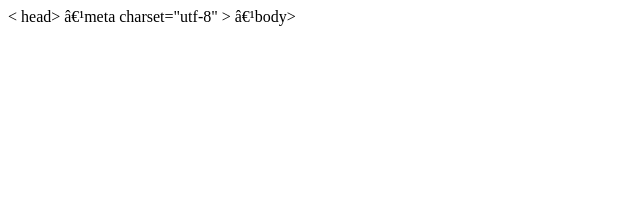
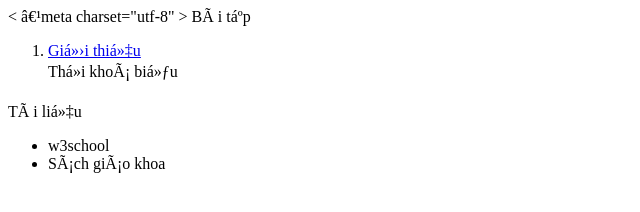
Before and after one commit to Babybuu107/buungoc, a plain HTML site: page index.html in a window 1280 px wide. Shown: the whole page, without its empty margins (0-640 px from the left). Drawn offline with Linux system fonts and the light colour scheme.

Commit message:
Update index.html with new content and corrections
Added content and fixed HTML structure in index.html.

```diff
--- a/index.html
+++ b/index.html
@@ -1,7 +1,16 @@
 <html >
-< head>
-‹meta charset="utf-8" >
+  <
+  ‹meta charset="utf-8" >
 </head>
-‹body>
+<body>
+    Bài tập
+    <ol>
+      <li> <a href=contents/gioithieu.html">Giới thiệu </a> </li>
+      </li> Thời khoá biểu </li>
+    </ol>
+    Tài liệu
+    <ul>
+      <li>w3school</li> <li>Sách giáo khoa</li>
+    </ul>
 </body>
-</html
+</html>
```
